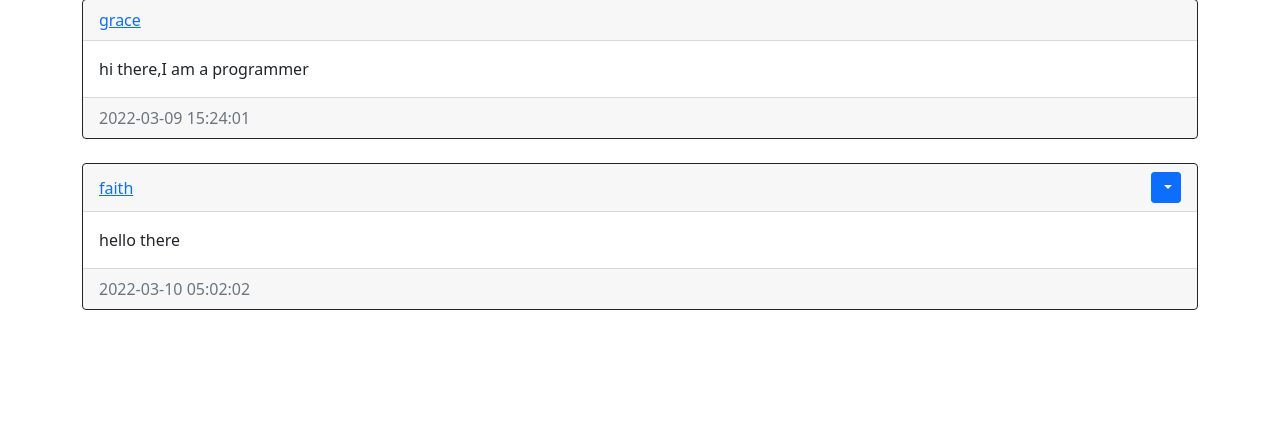
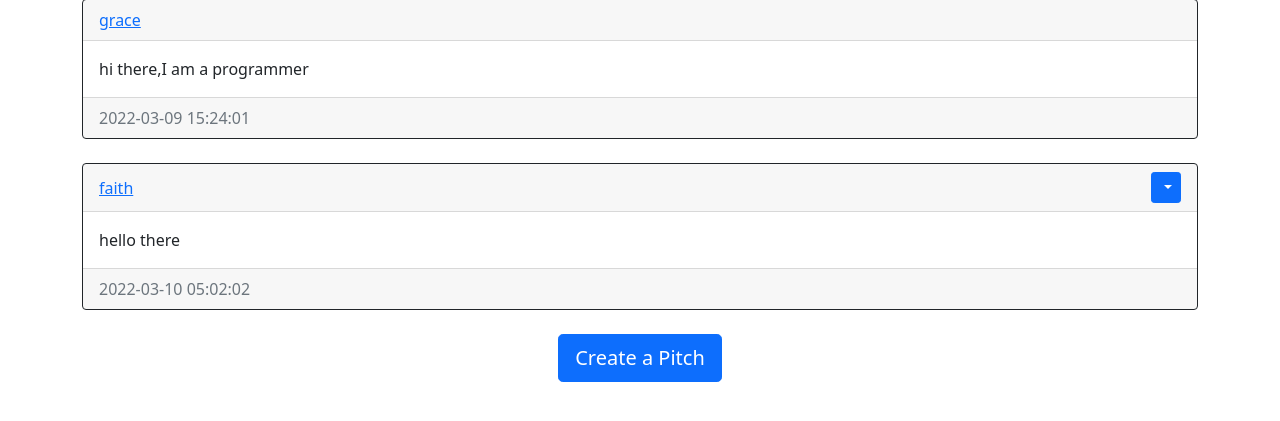
Before and after one commit to faithremo/Pitch, a Flask app: page / in a window 1280 px wide. Shown: the part 284-705 px from the top of the page. Run offline with Flask 2, Linux system fonts and the light colour scheme; a user stored in the database is signed in; data comes from the database, SQL or seed files in the repository; both versions use the stored data as it was after the commit.

Commit message:
add create and back buttons to the pitches page. Also add a heading to pitches html to dispay the autor of the pitch

```diff
--- a/website/templates/home.html
+++ b/website/templates/home.html
@@ -30,5 +30,10 @@
 </div>
 <br/>
 {% endfor %}
+<div align="center">
+    <a href="/create-pitch"
+        <button type="button" class="btn btn-primary btn-lg">Create a Pitch</button>
+    </a>
+</div>
 </div>
 {% endblock %}
--- /dev/null
+++ b/website/templates/pitches.html
@@ -0,0 +1,4 @@
+{%extends "base.html"%} {%block title%}{{username}}'s Pitches{%endblock%}
+{%block content%}
+<h1 align="center">{{username}}'s Pitches</h1>
+{%endblock%}
--- a/website/templates/posts.html
+++ /dev/null
@@ -1,2 +0,0 @@
-{%extends "base.html"%} {%block title%}Home{%endblock%} {%block content%}
-{%endblock%}
--- a/website/views.py
+++ b/website/views.py
@@ -2,7 +2,7 @@
 from unicodedata import category
 from flask import Blueprint, render_template,request,flash,redirect,url_for
 from flask_login import login_required, current_user
-from .models import Pitch
+from .models import Pitch, User
 from . import db
 
 views = Blueprint("views", __name__)
@@ -41,11 +41,23 @@ def delete_pitch(id):
 
     if not pitch:
         flash("Pitch does not exist.", category='error')
-        return redirect(url_for('views.home'))
+
     elif current_user.id !=pitch.id:
-        flash('You do not have permission to delete this pitch.')
+        flash('You do not have permission to delete this pitch.', category= 'error')
     else:
+        db.session.delete(pitch)
         db.session.commit()
-        flash('Pitch delete', category='success')
+        flash('Pitch deleted', category='success')
 
     return redirect(url_for('views.home'))
+
+@views.route("/pitches/<username>")
+@login_required
+def pitches(username):
+    user = User.query.filter_by(username=username).first()
+    if not user:
+        flash('The user does not exist.', category='error')
+        return redirect(url_for('views.home'))
+
+    Pitch = Pitch.query.filter_by(username=username).all()
+    return render_template("pitches.html", user=current_user, pitches=pitches, username=username)
```
Also changed, not shown: website/templates/create-pitches.html (+7 -1 lines), website/database.db.
